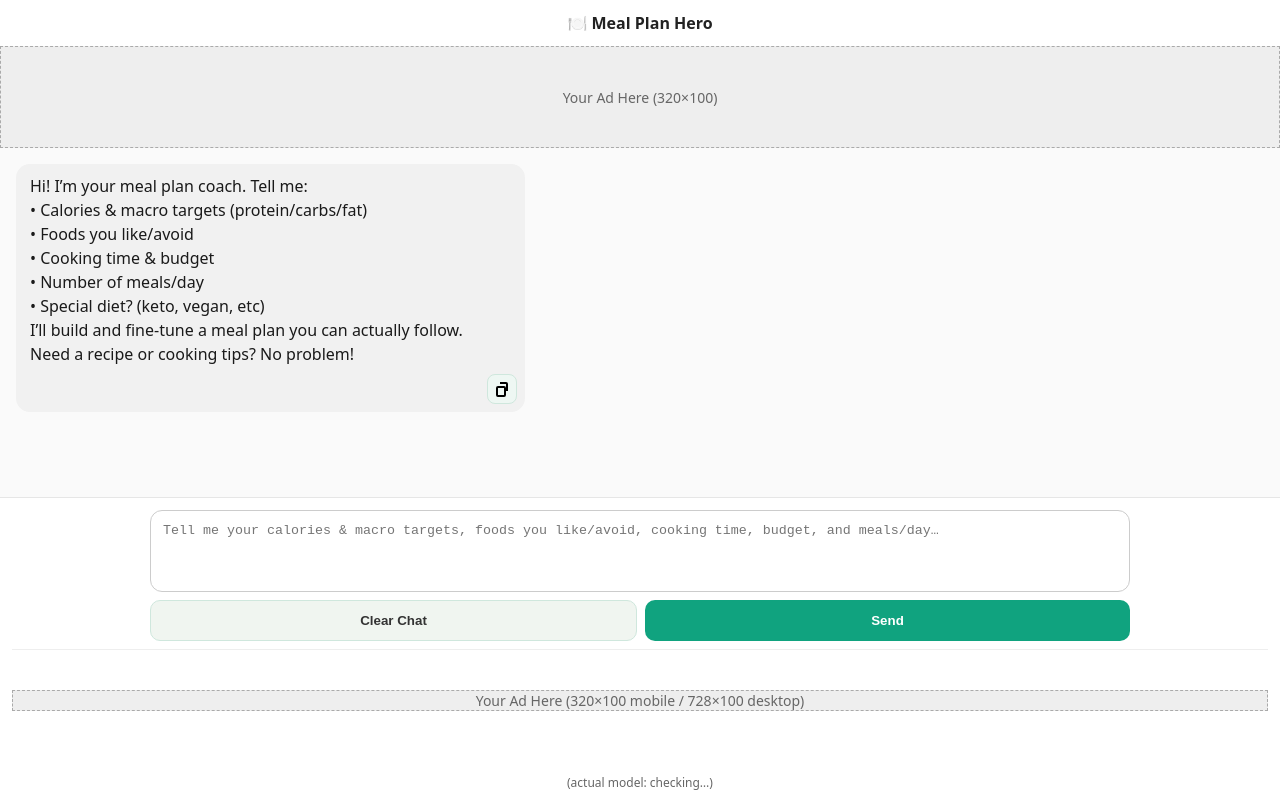
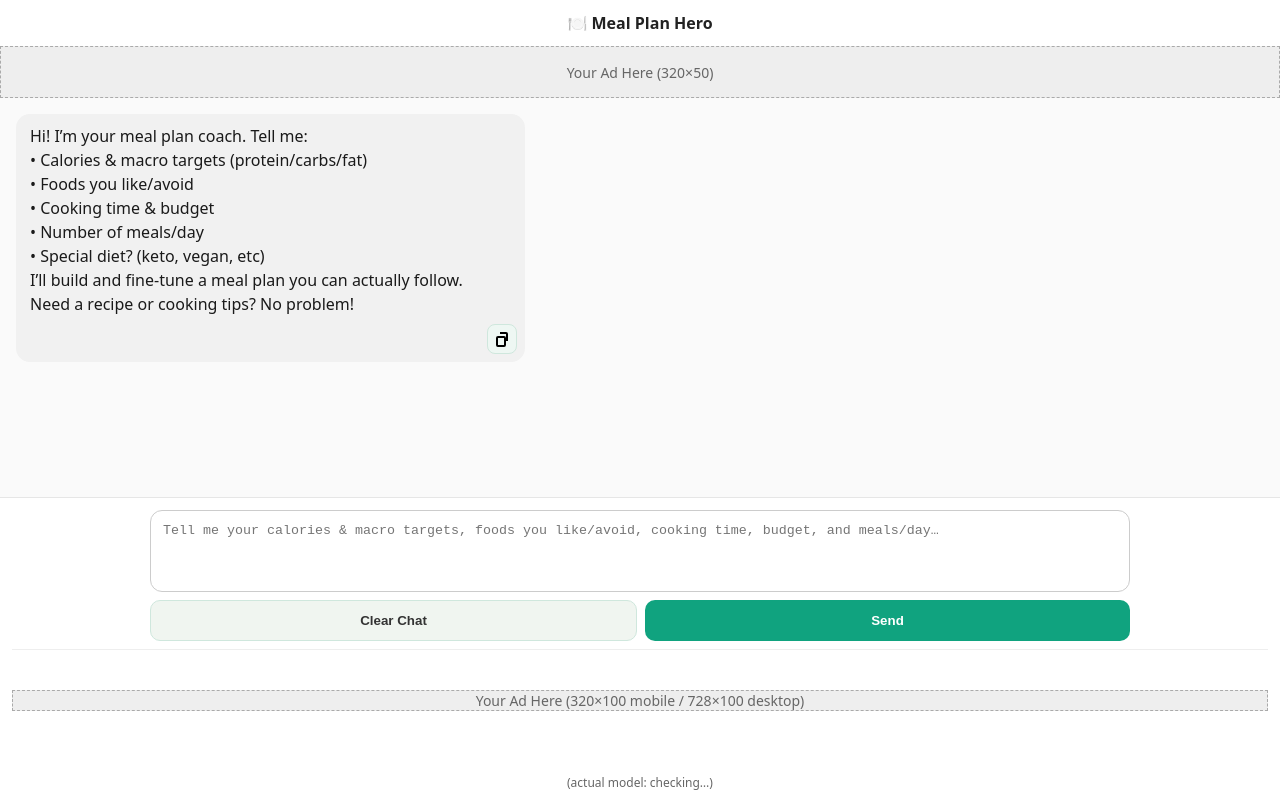
Before and after one commit to wearhismessage/family-mealcoach-chat, a website: page public/index.html in a window 1280 px wide. Drawn offline with Linux system fonts and the light colour scheme.

Commit message:
Update ad top 50, ad bottom 100 index.html

```diff
--- a/public/index.html
+++ b/public/index.html
@@ -27,7 +27,7 @@
     .embedded .ad-top { border-top:1px solid #e6e6e6; }
 
     .ad-top{
-      min-height:100px; display:flex; align-items:center; justify-content:center;
+      min-height:50px; display:flex; align-items:center; justify-content:center;
       border-bottom:1px solid #eee; background:#fff;
     }
     .ad-bottom{
@@ -96,7 +96,7 @@
 
   <header>🍽️ Meal Plan Hero</header>
   <div class="ad-top" aria-label="Advertisement">
-    <div class="ad-placeholder">Your Ad Here (320×100)</div>
+    <div class="ad-placeholder">Your Ad Here (320×50)</div>
   </div>
 
   <div id="chat"></div>
```
